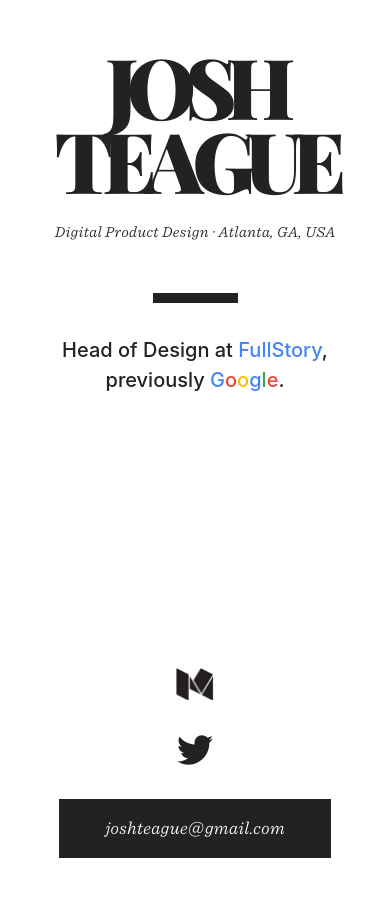
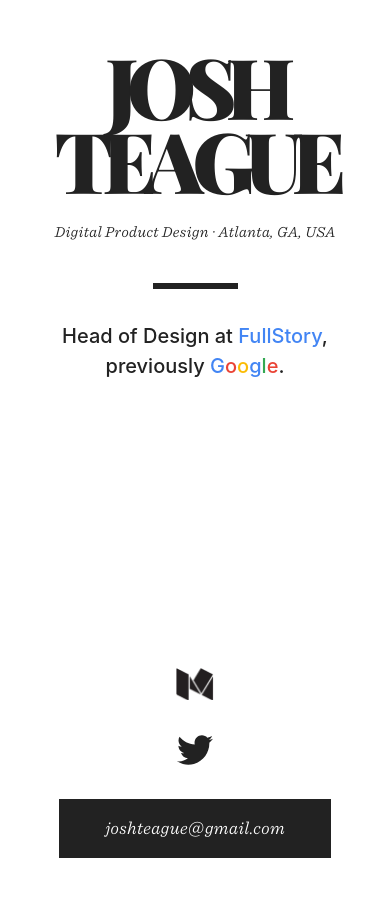
Before and after one commit to joshteague/joshteague.github.io, a Jekyll site: the page built from index.html, in a window 390 px wide. Shown: the top 897 px of the page. Built offline with Jekyll 4.4.1, drawn with Linux system fonts in a browser that asks for light colours.

Commit message:
responsive take 2

```diff
--- a/_sass/_layout.scss
+++ b/_sass/_layout.scss
@@ -53,6 +53,7 @@
 
     @media (max-width: 600px) {
         font-size: 20px;
+        margin-top: 10px;
     }
 
     a, a:visited {
@@ -80,6 +81,10 @@
         display: block;
         background-color: $text-color;
         margin: 0 auto 32px auto;
+
+        @media (max-width: 600px) {
+            height: 6px;
+        }
     }
 }
 
```
